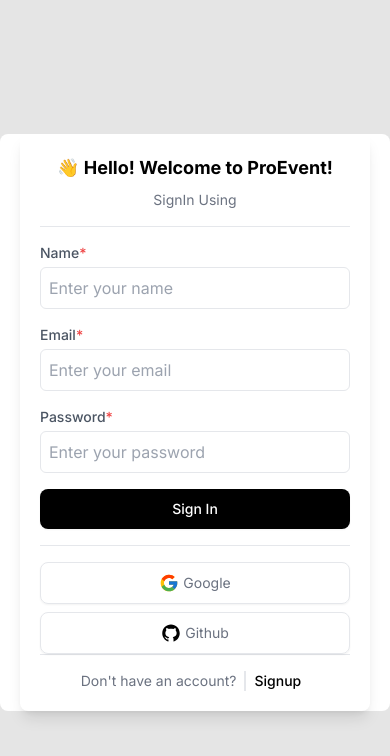
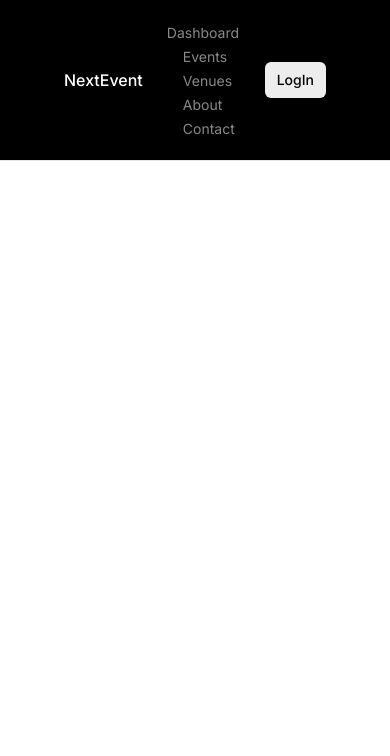
Before and after one commit to AbhiVarde/NextEvent, a Next.js app: page / in a window 390 px wide. Shown: the top 756 px of the page. Built offline with nearby package versions, Linux system fonts and the light colour scheme.

Commit message:
feat: add Homepage and design header

```diff
--- a/app/layout.tsx
+++ b/app/layout.tsx
@@ -1,22 +1,22 @@
-import type { Metadata } from 'next'
-import { Inter } from 'next/font/google'
-import './globals.css'
+import type { Metadata } from "next";
+import { Inter } from "next/font/google";
+import "./globals.css";
 
-const inter = Inter({ subsets: ['latin'] })
+const inter = Inter({ subsets: ["latin"] });
 
 export const metadata: Metadata = {
-  title: 'Create Next App',
-  description: 'Generated by create next app',
-}
+  title: "NextEvent",
+  description: "Generated by create next app",
+};
 
 export default function RootLayout({
   children,
 }: {
-  children: React.ReactNode
+  children: React.ReactNode;
 }) {
   return (
     <html lang="en">
       <body className={inter.className}>{children}</body>
     </html>
-  )
+  );
 }
--- /dev/null
+++ b/app/login/page.tsx
@@ -0,0 +1,164 @@
+"use client";
+import React, { ChangeEvent, FormEvent, useState } from "react";
+import { ToastContainer, toast } from "react-toastify";
+import "react-toastify/dist/ReactToastify.css";
+import { FcGoogle } from "react-icons/fc";
+import { AiFillGithub } from "react-icons/ai";
+import { account, ID } from "../appwrite";
+import { useRouter } from "next/navigation";
+
+interface User {
+  name: string;
+}
+
+const LoginPage = () => {
+  const router = useRouter();
+  const [loggedInUser, setLoggedInUser] = useState<User | null>(null);
+  const [credentials, setCredentials] = useState({
+    name: "",
+    email: "",
+    password: "",
+  });
+
+  const handleChange = (e: ChangeEvent<HTMLInputElement>) => {
+    const { name, value } = e.target;
+    setCredentials((prev) => ({ ...prev, [name]: value }));
+  };
+
+  const handleSignIn = async (email: string, password: string) => {
+    try {
+      const session = await account.createEmailSession(email, password);
+      const loggedInUserData = await account.get<User>();
+      setLoggedInUser(loggedInUserData);
+      router.push("/");
+    } catch (error) {
+      showError("Error signing in. Please check your credentials.");
+      console.error("SignIn Error:", error);
+    }
+  };
+
+  const handleSignUp = async () => {
+    const { email, password, name } = credentials;
+    if (!email || !password || !name) {
+      showError("Please fill in all the required fields.");
+      return;
+    }
+
+    try {
+      await account.create(ID.unique(), email, password, name);
+      handleSignIn(email, password);
+    } catch (error) {
+      showError("Error signing up. Please try again.");
+      console.error("SignUp Error:", error);
+    }
+  };
+
+  const logout = async () => {
+    await account.deleteSession("current");
+    setLoggedInUser(null);
+  };
+
+  const showError = (message: string) => {
+    toast.error(message);
+  };
+
+  return (
+    <div className="min-h-screen bg-black flex flex-col justify-center ">
+      <ToastContainer />
+      <div className="py-4 sm:py-8 rounded-lg shadow-md sm:px-10 md:px-0 mx-auto w-4/5 sm:max-w-lg bg-white">
+        <div className="px-4 sm:px-8">
+          <div className="text-center mx-auto my-auto flex flex-col mb-4">
+            <h1 className="text-gray-700 sm:text-lg md:text-xl font-bold">
+              👋 Hello! Welcome to
+              <span className="ml-1 bg-gradient-to-r from-red-500 to-purple-500 bg-clip-text text-transparent">
+                NextEvent!
+              </span>
+            </h1>
+            <p className="pt-2 text-sm sm:text-base text-gray-500">
+              Sign In Using
+            </p>
+          </div>
+          <div className="pt-4 divide-y divide-gray-200">
+            <form
+              onSubmit={() =>
+                handleSignIn(credentials.email, credentials.password)
+              }
+            >
+              {["name", "email", "password"].map((field) => (
+                <div key={field} className="mb-4">
+                  <label className="block text-sm font-medium text-gray-600">
+                    {field === "email"
+                      ? "Email"
+                      : field === "password"
+                      ? "Password"
+                      : "Name"}
+                    <span className="text-red-500">*</span>
+                  </label>
+                  <input
+                    type={
+                      field === "email"
+                        ? "email"
+                        : field === "password"
+                        ? "password"
+                        : "text"
+                    }
+                    name={field}
+                    className="mt-1 p-2 w-full border rounded-md focus:outline-none focus:border-blue-500"
+                    placeholder={`Enter your ${field}`}
+                    value={credentials[field as keyof typeof credentials]}
+                    onChange={handleChange}
+                    required
+                  />
+                </div>
+              ))}
+              <div className="mb-4">
+                <button
+                  type="submit"
+                  className="w-full bg-black text-white py-2.5 rounded-lg text-sm shadow-sm  text-center hover:shadow-md font-medium inline-block"
+                >
+                  Sign In
+                </button>
+              </div>
+            </form>
+            <div className="pt-4 grid grid-cols-1 md:grid-cols-2 gap-2">
+              {[
+                {
+                  icon: <FcGoogle className="text-xl my-auto" />,
+                  text: "Google",
+                },
+                {
+                  icon: <AiFillGithub className="text-xl my-auto text-black" />,
+                  text: "Github",
+                },
+              ].map((provider, index) => (
+                <button
+                  key={index}
+                  type="button"
+                  className="gap-2 transition duration-200 border border-gray-200 text-gray-500 w-full py-2.5 rounded-lg text-sm shadow-sm hover:shadow-md font-normal flex align-items-center"
+                >
+                  <div className="flex align-items-center gap-1 justify-center mx-auto">
+                    {provider.icon}
+                    <p className="my-auto">{provider.text}</p>
+                  </div>
+                </button>
+              ))}
+            </div>
+          </div>
+        </div>
+        <div className="pt-4 flex justify-center items-center divide-x-2 text-sm gap-2">
+          <p className="text-gray-500">Don't have an account?</p>
+          <div className="divide-x">
+            <button
+              className="text-black hover:underline font-medium px-2"
+              onClick={handleSignUp}
+            >
+              Signup
+            </button>
+          </div>
+        </div>
+      </div>
+    </div>
+  );
+};
+
+export default LoginPage;
--- a/app/page.tsx
+++ b/app/page.tsx
@@ -1,163 +1,116 @@
 "use client";
-import { useState } from "react";
-import { FcGoogle } from "react-icons/fc";
-import { AiFillGithub } from "react-icons/ai";
-import { account, ID } from "./appwrite";
-import { ToastContainer, toast } from "react-toastify";
-import "react-toastify/dist/ReactToastify.css";
+import React, { useState } from "react";
+import Link from "next/link";
+import { useRouter } from "next/navigation";
 
-const LoginPage = () => {
-  const [loggedInUser, setLoggedInUser] = useState<any>(null);
-  const [credentials, setCredentials] = useState({
-    name: "",
-    email: "",
-    password: "",
-  });
+interface MenuItemProps {
+  label: string;
+  subMenuItems?: { label: string; link: string }[];
+}
 
-  const handleChange = (e: React.ChangeEvent<HTMLInputElement>) => {
-    const { name, value } = e.target;
-    setCredentials((prev) => ({ ...prev, [name]: value }));
+const MenuItem = ({ label, subMenuItems }: MenuItemProps) => {
+  const [isSubMenuVisible, setIsSubMenuVisible] = useState(false);
+  const handleMouseEnter = () => {
+    setIsSubMenuVisible(true);
+  };
+  const handleMouseLeave = () => {
+    setIsSubMenuVisible(false);
   };
 
-  const handleSignIn = async (email: any, password: any) => {
-    try {
-      const session = await account.createEmailSession(email, password);
-      setLoggedInUser(await account.get());
-    } catch (error) {
-      toast.error("Error signing in. Please check your credentials.");
-    }
-  };
-
-  const handleSignUp = async () => {
-    if (!credentials.email || !credentials.password || !credentials.name) {
-      toast.error("Please fill in all the required fields.");
-      return;
-    }
-
-    try {
-      await account.create(
-        ID.unique(),
-        credentials.email,
-        credentials.password,
-        credentials.name
-      );
-      handleSignIn(credentials.email, credentials.password);
-    } catch (error) {
-      toast.error("Error signing up. Please try again.");
-    }
-  };
-
-  const logout = async () => {
-    await account.deleteSession("current");
-    setLoggedInUser(null);
-  };
-
-  if (loggedInUser) {
-    return (
-      <div>
-        <p>Logged in as {loggedInUser.name}</p>
-        <button type="button" onClick={logout}>
-          Logout
-        </button>
-      </div>
-    );
-  }
-
   return (
-    <div className="min-h-screen bg-[rgba(0,0,0,0.1)] flex flex-col justify-center">
-      <ToastContainer />
-      <div className="px-5 rounded-lg sm:px-10 md:px-0 mx-auto w-full sm:max-w-lg bg-white">
-        <div className="p-5 first-letter:bg-white shadow-lg w-full rounded-lg divide-y divide-gray-200">
-          <div className="text-center mx-auto my-auto flex flex-col mb-4">
-            <h1 className="text-grey-700 text-lg sm:text-xl font-bold">
-              👋 Hello! Welcome to ProEvent!
-            </h1>
-            <p className="pt-2 text-sm sm:text-base text-gray-500">
-              SignIn Using
-            </p>
-          </div>
-          <div className="pt-4 divide-y divide-gray-200">
-            <form
-              onSubmit={(e) => {
-                e.preventDefault();
-                handleSignIn(credentials.email, credentials.password);
-              }}
-            >
-              {["name", "email", "password"].map((field) => (
-                <div key={field} className="mb-4">
-                  <label className="block text-sm font-medium text-gray-600">
-                    {field === "email"
-                      ? "Email"
-                      : field === "password"
-                      ? "Password"
-                      : "Name"}
-                    <span className="text-red-500">*</span>
-                  </label>
-                  <input
-                    type={
-                      field === "email"
-                        ? "email"
-                        : field === "password"
-                        ? "password"
-                        : "text"
-                    }
-                    name={field}
-                    className="mt-1 p-2 w-full border rounded-md focus:outline-none focus:border-blue-500"
-                    placeholder={`Enter your ${field}`}
-                    value={credentials[field as keyof typeof credentials]}
-                    onChange={handleChange}
-                    required
-                  />
-                </div>
-              ))}
-              <div className="mb-4">
-                <button
-                  type="submit"
-                  className="w-full bg-black text-white py-2.5 rounded-lg text-sm shadow-sm hover:shadow-md font-medium"
-                >
-                  Sign In
-                </button>
+    <div
+      className="relative inline-block "
+      onMouseEnter={handleMouseEnter}
+      onMouseLeave={handleMouseLeave}
+    >
+      {subMenuItems ? (
+        <>
+          <span className="cursor-pointer text-sm text-[#888888] hover:text-[#ededed] active:text-[#ededed]">
+            {label}
+          </span>
+          {isSubMenuVisible && (
+            <div className="origin-top-right absolute  mt-2 w-32 rounded-md shadow-lg bg-white ring-1 ring-black ring-opacity-5 focus:outline-none">
+              <div className="py-1">
+                {subMenuItems.map((item) => (
+                  <Link
+                    key={item.label}
+                    href={item.link}
+                    passHref
+                    className="block px-4 py-2 text-sm text-gray-700 hover:bg-gray-100"
+                  >
+                    {item.label}
+                  </Link>
+                ))}
               </div>
-            </form>
-            <div className="pt-4 grid grid-cols-1 md:grid-cols-2 gap-2">
-              {[
-                {
-                  icon: <FcGoogle className="text-xl my-auto" />,
-                  text: "Google",
-                },
-                {
-                  icon: <AiFillGithub className="text-xl my-auto text-black" />,
-                  text: "Github",
-                },
-              ].map((provider, index) => (
-                <button
-                  key={index}
-                  type="button"
-                  className="gap-2 transition duration-200 border border-gray-200 text-gray-500 w-full py-2.5 rounded-lg text-sm shadow-sm hover:shadow-md font-normal flex align-items-center"
-                >
-                  <div className="flex align-items-center gap-1 justify-center mx-auto">
-                    {provider.icon}
-                    <p className="my-auto">{provider.text}</p>
-                  </div>
-                </button>
-              ))}
             </div>
-          </div>
-          <div className="pt-4 flex justify-center items-center divide-x-2 text-sm gap-2">
-            <p className="text-gray-500">Don't have an account?</p>
-            <div className="divide-x">
-              <button
-                className="text-black hover:underline font-medium px-2"
-                onClick={handleSignUp}
-              >
-                Signup
-              </button>
-            </div>
-          </div>
-        </div>
-      </div>
+          )}
+        </>
+      ) : (
+        <Link
+          href={`/${label.toLowerCase()}`}
+          passHref
+          className="text-sm text-[#888888] hover:text-[#ededed] active:text-[#ededed]"
+        >
+          {label}
+        </Link>
+      )}
     </div>
   );
 };
 
-export default LoginPage;
+const Home = () => {
+  const router = useRouter();
+  const menuItems: MenuItemProps[] = [
+    { label: "Dashboard" },
+    {
+      label: "Events",
+      subMenuItems: [
+        { label: "Upcoming Events", link: "/events/upcoming" },
+        { label: "Past Events", link: "/events/past" },
+        { label: "Create New Event", link: "/events/create" },
+      ],
+    },
+    {
+      label: "Venues",
+      subMenuItems: [
+        { label: "All Venues", link: "/venues/all" },
+        { label: "Add New Venue", link: "/venues/add" },
+      ],
+    },
+    { label: "About" },
+    { label: "Contact" },
+  ];
+
+  return (
+    <div className="min-h-screen font-Inter">
+      <nav className="bg-black border-b border-gray-200">
+        <div className="container mx-auto px-16">
+          <div className="flex justify-between items-center py-5">
+            <div className="flex items-center space-x-6">
+              <button className="text-base sm:text-lg font-medium text-white">
+                NextEvent
+              </button>
+              <div className="space-x-4">
+                {menuItems.map((item) => (
+                  <MenuItem
+                    key={item.label}
+                    label={item.label}
+                    subMenuItems={item.subMenuItems}
+                  />
+                ))}
+              </div>
+            </div>
+            <button
+              className="bg-[#ededed] text-sm py-2 px-3 font-medium p-[0px 12px] rounded-md"
+              onClick={() => router.push("/login")}
+            >
+              LogIn
+            </button>
+          </div>
+        </div>
+      </nav>
+    </div>
+  );
+};
+
+export default Home;
--- a/package.json
+++ b/package.json
@@ -24,5 +24,8 @@
     "postcss": "^8",
     "tailwindcss": "^3",
     "typescript": "^5"
+  },
+  "config": {
+    "registry": "https://registry.npmjs.org/"
   }
 }
--- a/tsconfig.json
+++ b/tsconfig.json
@@ -27,7 +27,7 @@
     "**/*.ts",
     "**/*.tsx",
     ".next/types/**/*.ts",
-    "app/page.tsx"
+    "app/login/page.tsx"
   ],
   "exclude": ["node_modules"]
 }
```
Also changed, not shown: 1 other file (tests, documents, lock files or other folders).
